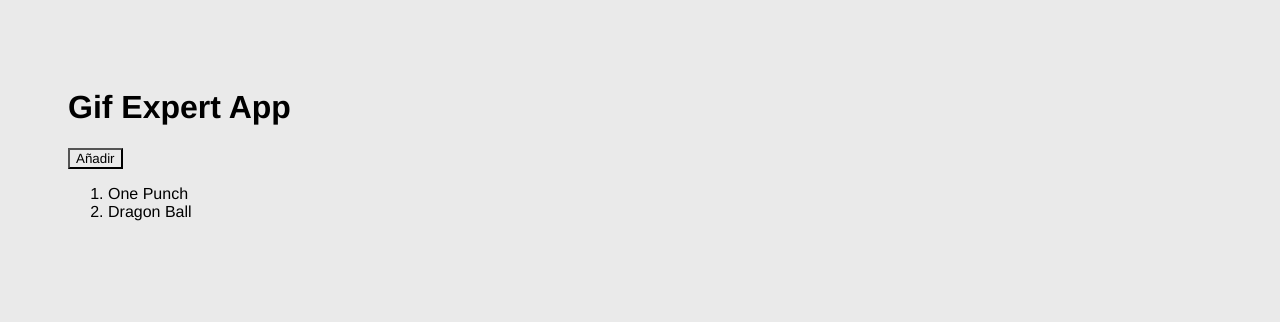
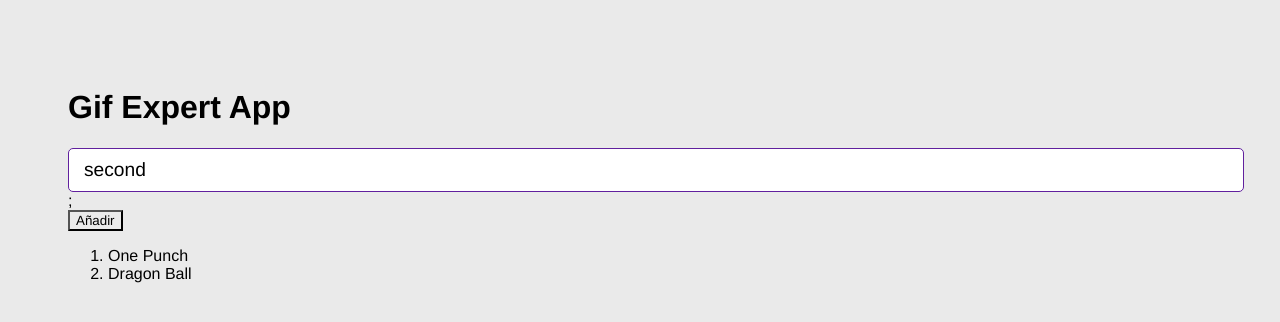
Before and after one commit to Zero0242/rjs-gif-expert-app, a React (Vite) app: page / in a window 1280 px wide. Shown: the top 322 px of the page. Built offline with nearby package versions, Linux system fonts and the light colour scheme.

Commit message:
CustomInput Component

```diff
--- a/src/GifExpertApp.jsx
+++ b/src/GifExpertApp.jsx
@@ -1,10 +1,11 @@
 import { useState } from "react";
+import { AddCategory } from "./components/AddCategory";
 
 export const GifExpertApp = () => {
   const [categories, setCategories] = useState(["One Punch", "Dragon Ball"]);
 
   const onAddCategory = () => {
-    setCategories([...categories,"touhou"])
+    setCategories([...categories, "touhou"]);
   };
 
   return (
@@ -14,6 +15,7 @@
       {/* Input */}
       {/* Gif Grid */}
       {/* Gif Item */}
+      <AddCategory/>
       <button onClick={onAddCategory}>Añadir</button>
 
       <ol>
--- /dev/null
+++ b/src/components/AddCategory.jsx
@@ -0,0 +1,32 @@
+import { useState } from "react";
+
+export const AddCategory = () => {
+  const [inputValue, setInputValue] = useState("second");
+
+  /**
+   * @param {React.ChangeEvent<HTMLInputElement>} event
+   */
+  const onChange = ({ target }) => {
+    setInputValue(target.value);
+  };
+
+  /**
+   * @param {React.FormEvent<HTMLFormElement>} event
+   */
+  const onSubmit = (event) => {
+    event.preventDefault();
+
+  };
+
+  return (
+    <form onSubmit={onSubmit}>
+      <input
+        type='text'
+        placeholder='Buscar gifs'
+        value={inputValue}
+        onChange={onChange}
+      />
+      ;
+    </form>
+  );
+};
```
